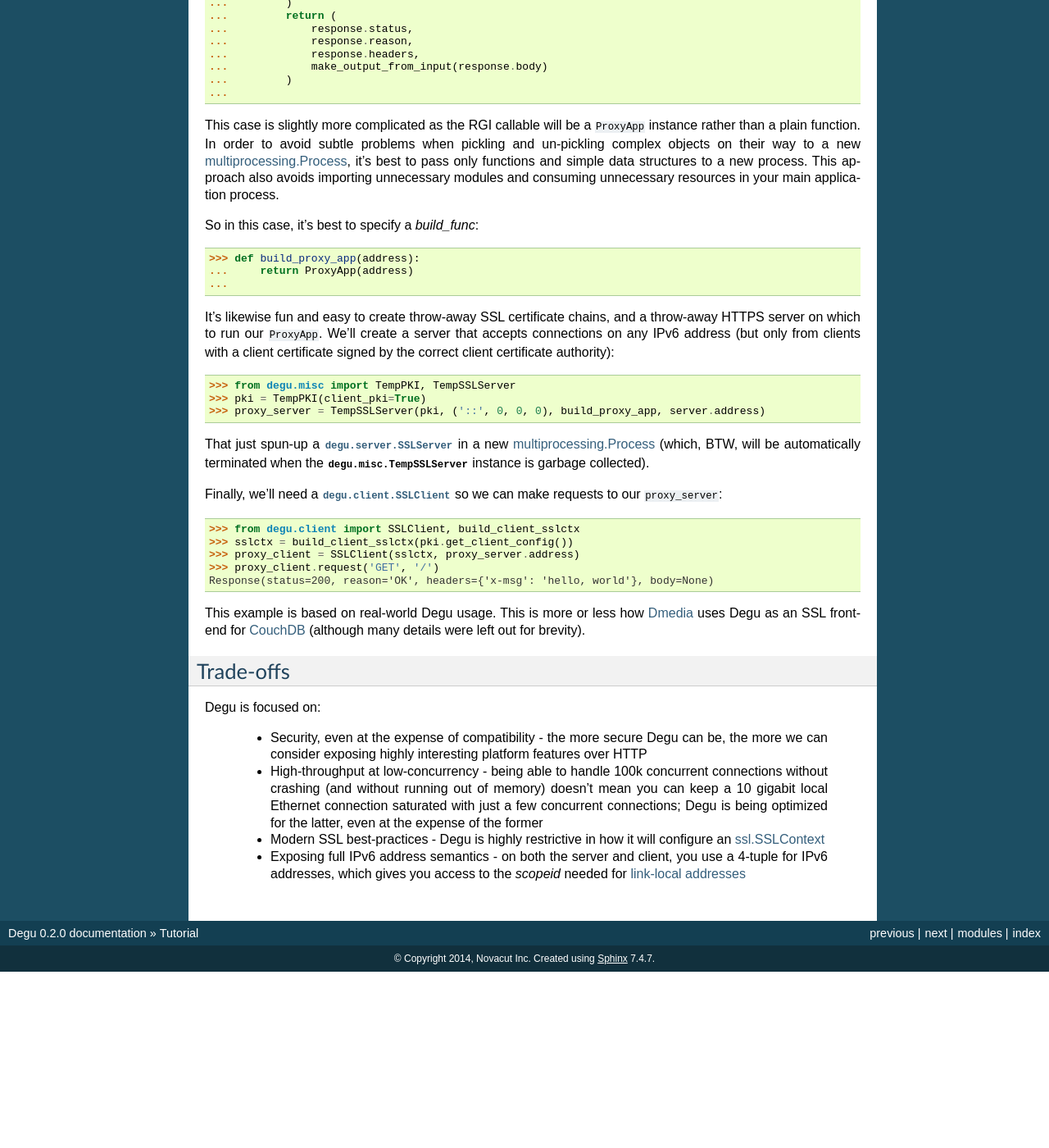
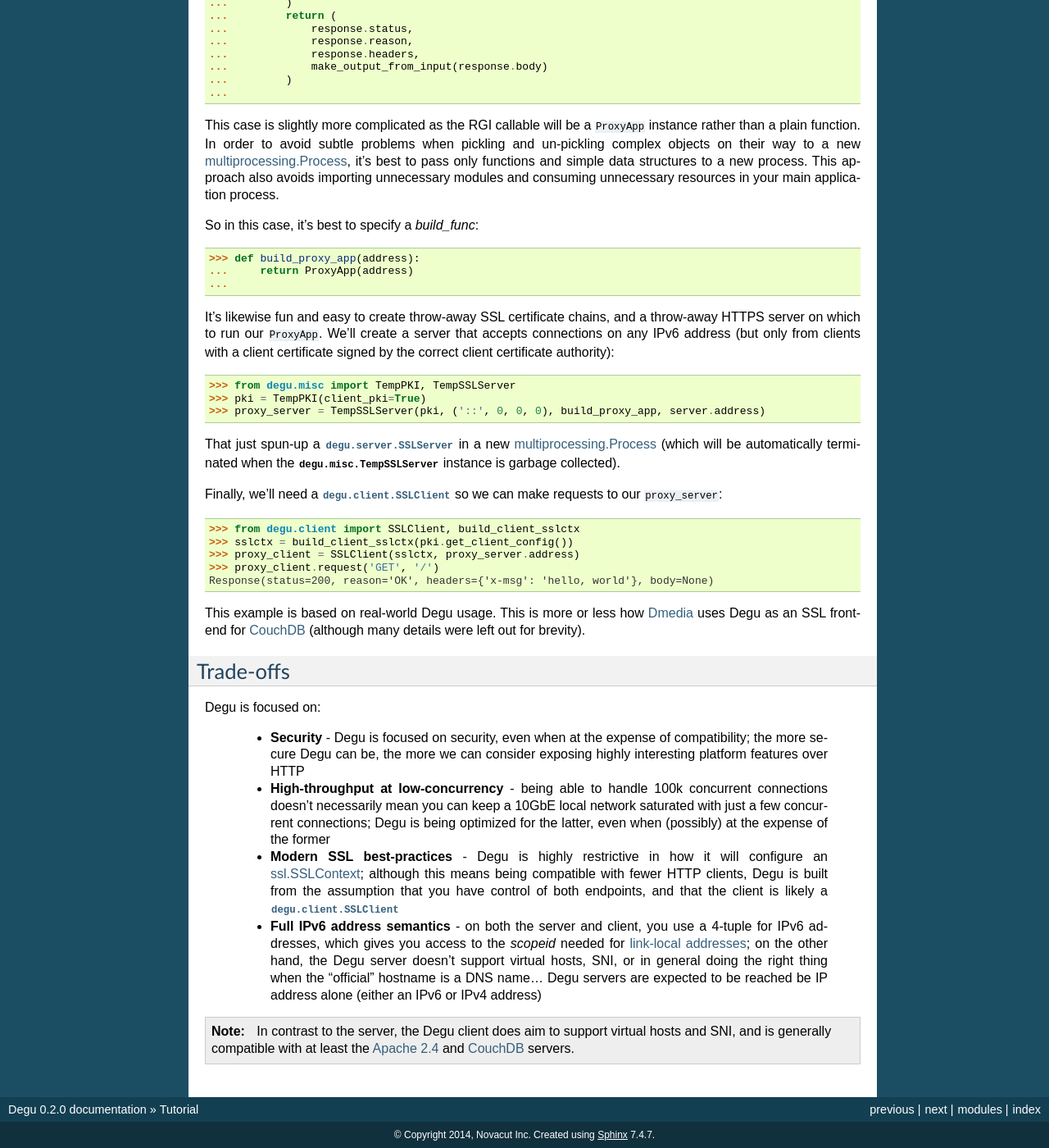
Before and after one commit to json420/degu, a Sphinx documentation site: the page built from doc/tutorial.rst, in a window 1280 px wide and 1400 px high, scrolled down 1474 px. Shown: the whole window at 82% size. Built offline with Sphinx 7.4.7, drawn with Linux system fonts in a browser that asks for light colours; before the commit the page ends 2659 px from its top, so only the background shows below that; some of the changed text lies outside the part shown.

Commit message:
More tutorial work

```diff
--- a/doc/tutorial.rst
+++ b/doc/tutorial.rst
@@ -55,7 +55,8 @@ IPv4 looback device:
 >>> server = TempServer(('127.0.0.1', 0), None, example_app)
 
 That just spun-up a :class:`degu.server.Server` in a new
-`multiprocessing.Process`_ (which, BTW, will be automatically terminated when the :class:`degu.misc.TempServer` instance is garbage collected).
+`multiprocessing.Process`_ (which will be automatically terminated when the
+:class:`degu.misc.TempServer` instance is garbage collected).
 
 Now we'll need a :class:`degu.client.Client` so we can make requests to our
 above ``server``:
@@ -121,7 +122,8 @@ client certificate signed by the correct client certificate authority):
 >>> proxy_server = TempSSLServer(pki, ('::', 0, 0, 0), build_proxy_app, server.address)
 
 That just spun-up a :class:`degu.server.SSLServer` in a new
-`multiprocessing.Process`_ (which, BTW, will be automatically terminated when the :class:`degu.misc.TempSSLServer` instance is garbage collected).
+`multiprocessing.Process`_ (which will be automatically terminated when the
+:class:`degu.misc.TempSSLServer` instance is garbage collected).
 
 Finally, we'll need a :class:`degu.client.SSLClient` so we can make requests to
 our ``proxy_server``:
@@ -143,22 +145,35 @@ Trade-offs
 
 Degu is focused on:
 
-    * Security, even at the expense of compatibility - the more secure Degu can
-      be, the more we can consider exposing highly interesting platform features
-      over HTTP
+    * **Security** - Degu is focused on security, even when at the expense of
+      compatibility; the more secure Degu can be, the more we can consider
+      exposing highly interesting platform features over HTTP
 
-    * High-throughput at low-concurrency - being able to handle 100k concurrent
-      connections without crashing (and without running out of memory) doesn't
-      mean you can keep a 10 gigabit local Ethernet connection saturated with
-      just a few concurrent connections; Degu is being optimized for the latter,
-      even at the expense of the former
+    * **High-throughput at low-concurrency** - being able to handle 100k
+      concurrent connections doesn't necessarily mean you can keep a 10GbE local
+      network saturated with just a few concurrent connections; Degu is being
+      optimized for the latter, even when (possibly) at the expense of the
+      former
 
-    * Modern SSL best-practices - Degu is highly restrictive in how it will
-      configure an `ssl.SSLContext`_
+    * **Modern SSL best-practices** - Degu is highly restrictive in how it will
+      configure an `ssl.SSLContext`_; although this means being compatible with
+      fewer HTTP clients, Degu is built from the assumption that you have
+      control of both endpoints, and that the client is likely a
+      :class:`degu.client.SSLClient`
 
-    * Exposing full IPv6 address semantics - on both the server and client, you
-      use a 4-tuple for IPv6 addresses, which gives you access to the *scopeid*
-      needed for `link-local addresses`_
+    * **Full IPv6 address semantics** - on both the server and client, you use
+      a 4-tuple for IPv6 addresses, which gives you access to the *scopeid*
+      needed for `link-local addresses`_; on the other hand, the Degu server
+      doesn't support virtual hosts, SNI, or in general doing the right thing
+      when the "official" hostname is a DNS name... Degu servers are expected to
+      be reached be IP address alone (either an IPv6 or IPv4 address)
+
+.. note::
+
+    In contrast to the server, the Degu client does aim to support virtual hosts
+    and SNI, and is generally compatible with at least the `Apache 2.4`_ and
+    `CouchDB`_ servers.
+
 
 
 .. _`gunicorn`: http://gunicorn.org/
```
